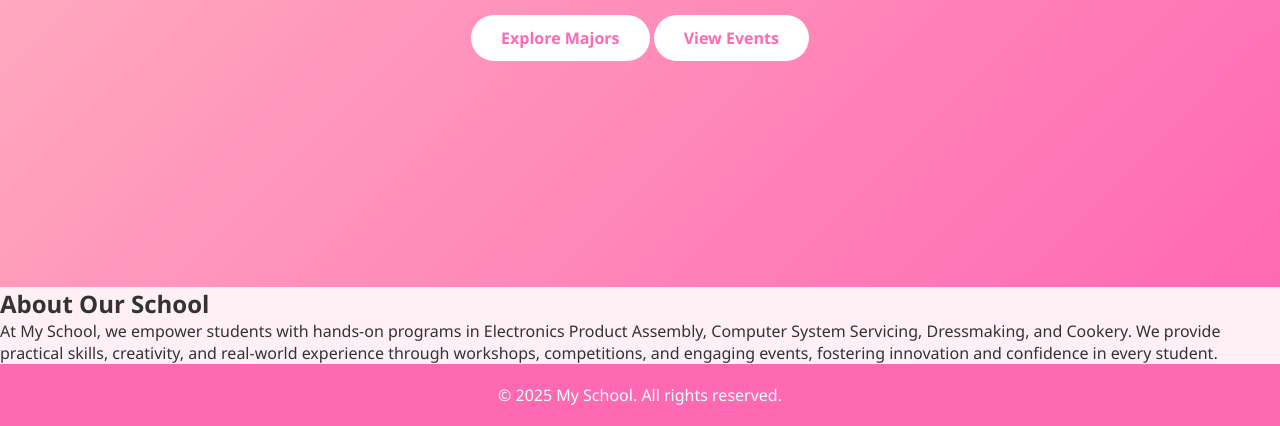
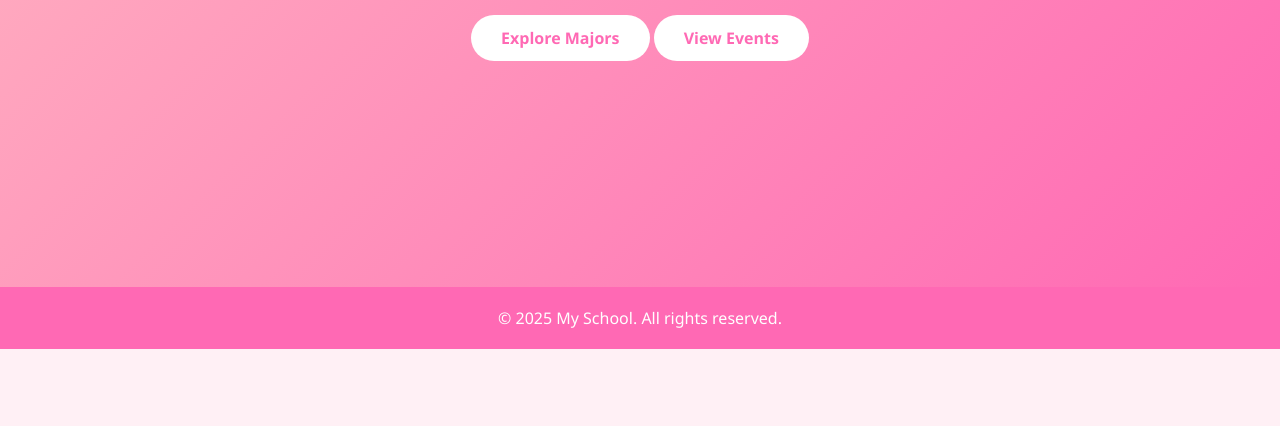
Before and after one commit to ernyeager64-del/Malasila-National-VTHS-TEST, a plain HTML site: page index.html in a window 1280 px wide. Shown: the part 432-858 px from the top of the page. After the commit the page ends 800 px from the top, so only its background shows below. Drawn offline with Linux system fonts and the light colour scheme.

Commit message:
Update index.html

```diff
--- a/index.html
+++ b/index.html
@@ -30,9 +30,6 @@
 
     <!-- School Description -->
     <section class="description-section">
-        <h2>About Our School</h2>
-        <p>At My School, we empower students with hands-on programs in Electronics Product Assembly, Computer System Servicing, Dressmaking, and Cookery. We provide practical skills, creativity, and real-world experience through workshops, competitions, and engaging events, fostering innovation and confidence in every student.</p>
-    </section>
 
     <footer>
         <p>&copy; 2025 My School. All rights reserved.</p>
```
